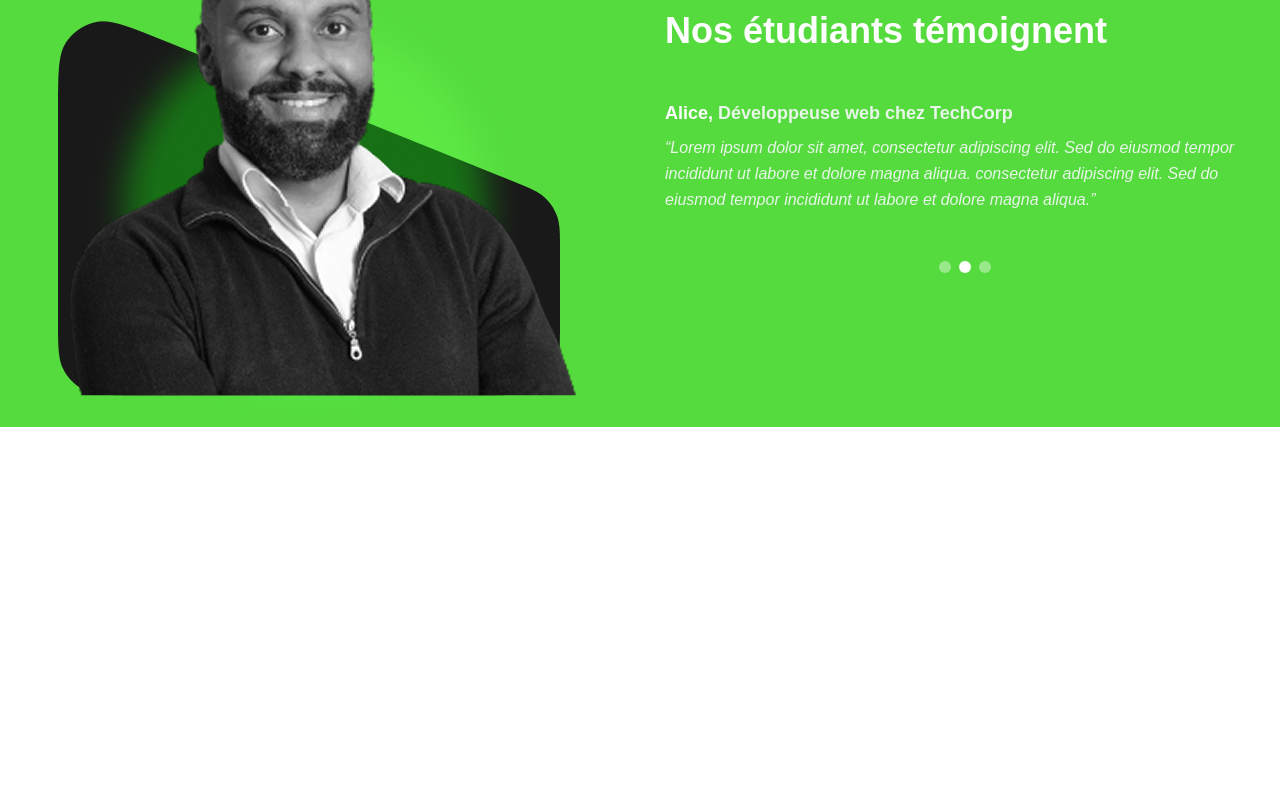
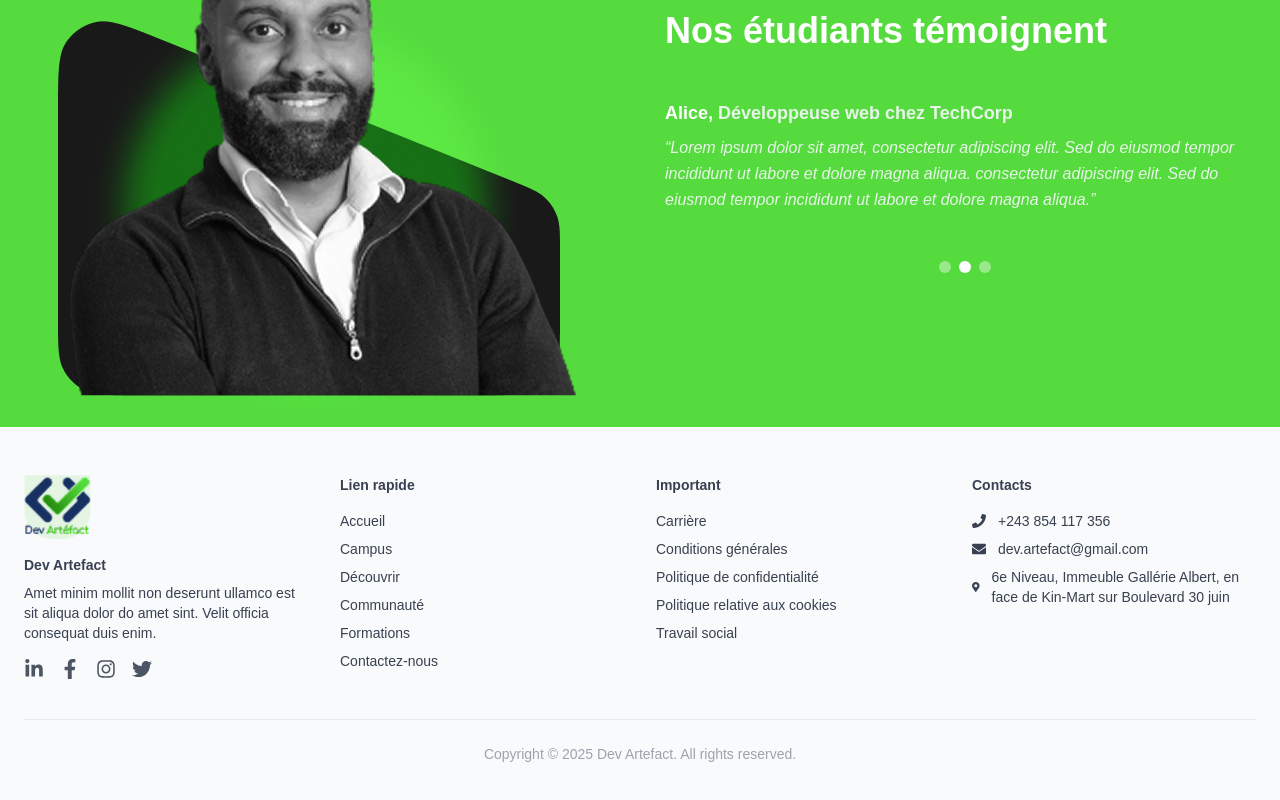
Before and after one commit to Seraphin-Sk/Dev_Artefact, a React (Vite) app: page / in a window 1280 px wide. Shown: the part 3976-4776 px from the top of the page. Before the commit the page ends 4403 px from the top, so only its background shows below. Built offline with nearby package versions, Linux system fonts and the light colour scheme.

Commit message:
feat : Finalizing adjustments to the FooterSection component

```diff
--- a/package.json
+++ b/package.json
@@ -13,6 +13,7 @@
     "react": "^18.2.0",
     "react-countup": "^6.5.3",
     "react-dom": "^18.2.0",
+    "react-icons": "^5.5.0",
     "react-intersection-observer": "^9.16.0",
     "react-router-dom": "^6.22.0"
   },
--- /dev/null
+++ b/src/components/FooterSection.jsx
@@ -0,0 +1,67 @@
+import React from "react";
+import { FaFacebookF, FaLinkedinIn, FaTwitter, FaInstagram, FaPhone, FaEnvelope, FaMapMarkerAlt } from "react-icons/fa";
+
+const FooterSection = () => {
+    return (
+        <footer className="bg-gray-50 py-12 px-6">
+            <div className="max-w-7xl mx-auto grid grid-cols-1 md:grid-cols-2 lg:grid-cols-4 gap-8 text-sm text-gray-700">
+
+                {/* Colonne 1 - Logo + social */}
+                <div className="flex flex-col items-center md:items-start">
+                    <img src="/assets/logo.png" alt="Logo" className="h-16 mb-4" />
+                    <p className="font-semibold mb-2">Dev Artefact</p>
+                    <p className="mb-4 text-center md:text-left">
+                        Amet minim mollit non deserunt ullamco est sit aliqua dolor do amet sint. Velit officia consequat duis enim.
+                    </p>
+                    <div className="flex gap-4 text-xl text-gray-600">
+                        <a href="#" className="hover:text-primary transition-colors"><FaLinkedinIn /></a>
+                        <a href="#" className="hover:text-primary transition-colors"><FaFacebookF /></a>
+                        <a href="#" className="hover:text-primary transition-colors"><FaInstagram /></a>
+                        <a href="#" className="hover:text-primary transition-colors"><FaTwitter /></a>
+                    </div>
+                </div>
+
+                {/* Colonne 2 - Quick links */}
+                <div className="flex flex-col items-center md:items-start">
+                    <h4 className="font-semibold mb-4">Lien rapide</h4>
+                    <ul className="space-y-2 text-center md:text-left">
+                        <li><a href="#" className="hover:text-primary transition-colors">Accueil</a></li>
+                        <li><a href="#" className="hover:text-primary transition-colors">Campus</a></li>
+                        <li><a href="#" className="hover:text-primary transition-colors">Découvrir</a></li>
+                        <li><a href="#" className="hover:text-primary transition-colors">Communauté</a></li>
+                        <li><a href="#" className="hover:text-primary transition-colors">Formations</a></li>
+                        <li><a href="#" className="hover:text-primary transition-colors">Contactez-nous</a></li>
+                    </ul>
+                </div>
+
+                {/* Colonne 3 - Important */}
+                <div className="flex flex-col items-center md:items-start">
+                    <h4 className="font-semibold mb-4">Important</h4>
+                    <ul className="space-y-2 text-center md:text-left">
+                        <li><a href="#" className="hover:text-primary transition-colors">Carrière</a></li>
+                        <li><a href="#" className="hover:text-primary transition-colors">Conditions générales</a></li>
+                        <li><a href="#" className="hover:text-primary transition-colors">Politique de confidentialité</a></li>
+                        <li><a href="#" className="hover:text-primary transition-colors">Politique relative aux cookies</a></li>
+                        <li><a href="#" className="hover:text-primary transition-colors">Travail social</a></li>
+                    </ul>
+                </div>
+
+                {/* Colonne 4 - Contact */}
+                <div className="flex flex-col items-center md:items-start">
+                    <h4 className="font-semibold mb-4">Contacts</h4>
+                    <ul className="space-y-2 text-center md:text-left">
+                        <li className="flex items-center gap-3"><FaPhone /> <a href="tel:+243854117356" className="hover:text-primary transition-colors">+243 854 117 356</a></li>
+                        <li className="flex items-center gap-3"><FaEnvelope /> <a href="mailto:dev.artefact@gmail.com" className="hover:text-primary transition-colors">dev.artefact@gmail.com</a></li>
+                        <li className="flex items-center gap-3"><FaMapMarkerAlt /> <a href="https://maps.google.com" target="_blank" rel="noopener noreferrer" className="hover:text-primary transition-colors">6e Niveau, Immeuble Gallérie Albert, en face de Kin-Mart sur Boulevard 30 juin</a></li>
+                    </ul>
+                </div>
+            </div>
+
+            <div className="border-t mt-10 pt-6 text-center text-sm text-gray-400">
+                Copyright © 2025 Dev Artefact. All rights reserved.
+            </div>
+        </footer>
+    );
+};
+
+export default FooterSection;
--- a/src/pages/Home.jsx
+++ b/src/pages/Home.jsx
@@ -6,6 +6,7 @@ import Success from '../components/Success';
 import AccessSection from '../components/accessSection';
 import NewsletterSection from '../components/NewsletterSection';
 import TestimonialSection from '../components/TestimonialSection';
+import FooterSection from '../components/FooterSection';
 
 const Home = () => {
     return (
@@ -17,6 +18,7 @@ const Home = () => {
             <AccessSection />
             <NewsletterSection />
             <TestimonialSection />
+            <FooterSection />
         </div>
     );
 };
```
Also changed, not shown: 1 other file (tests, documents, lock files or other folders).
